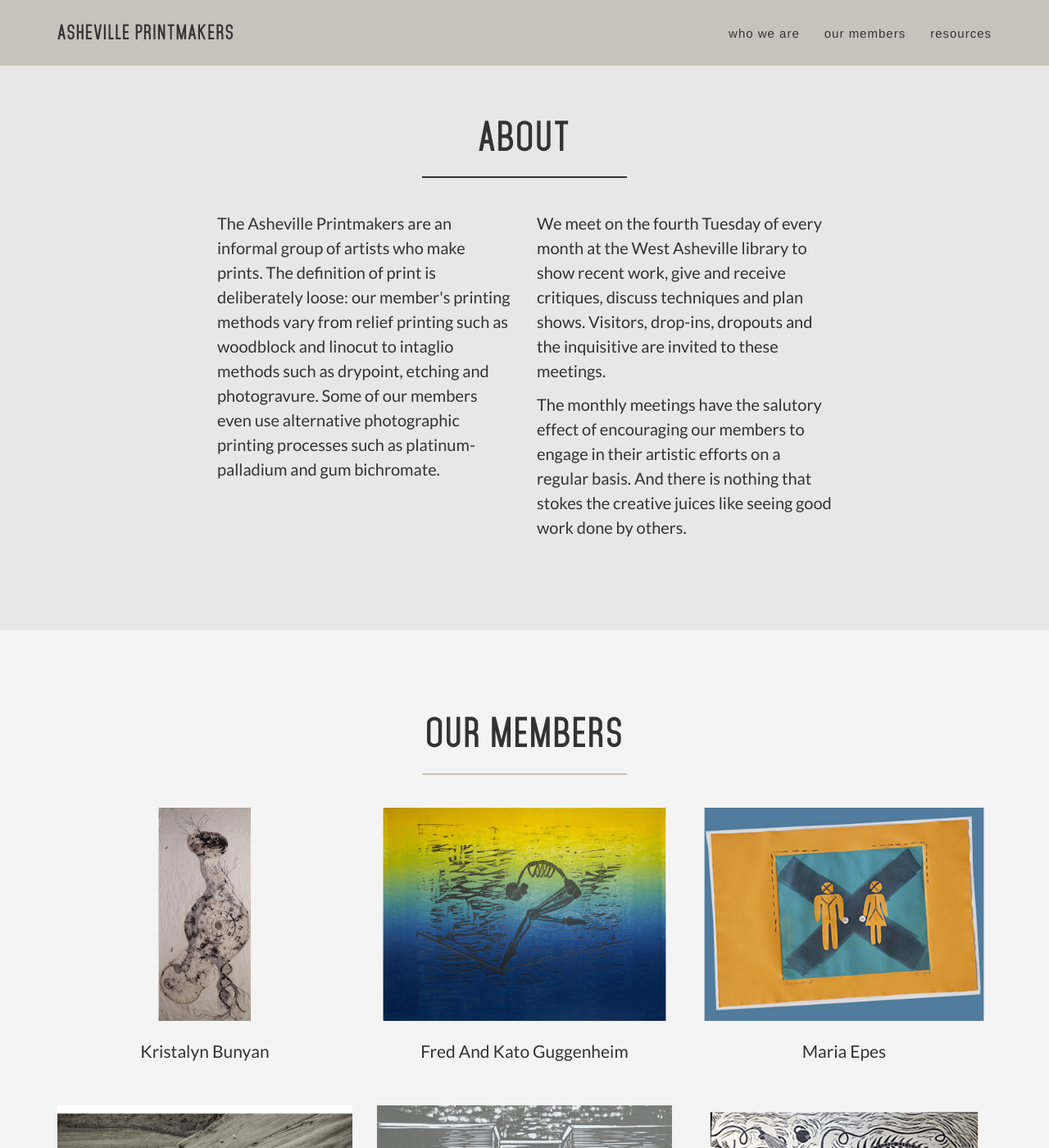
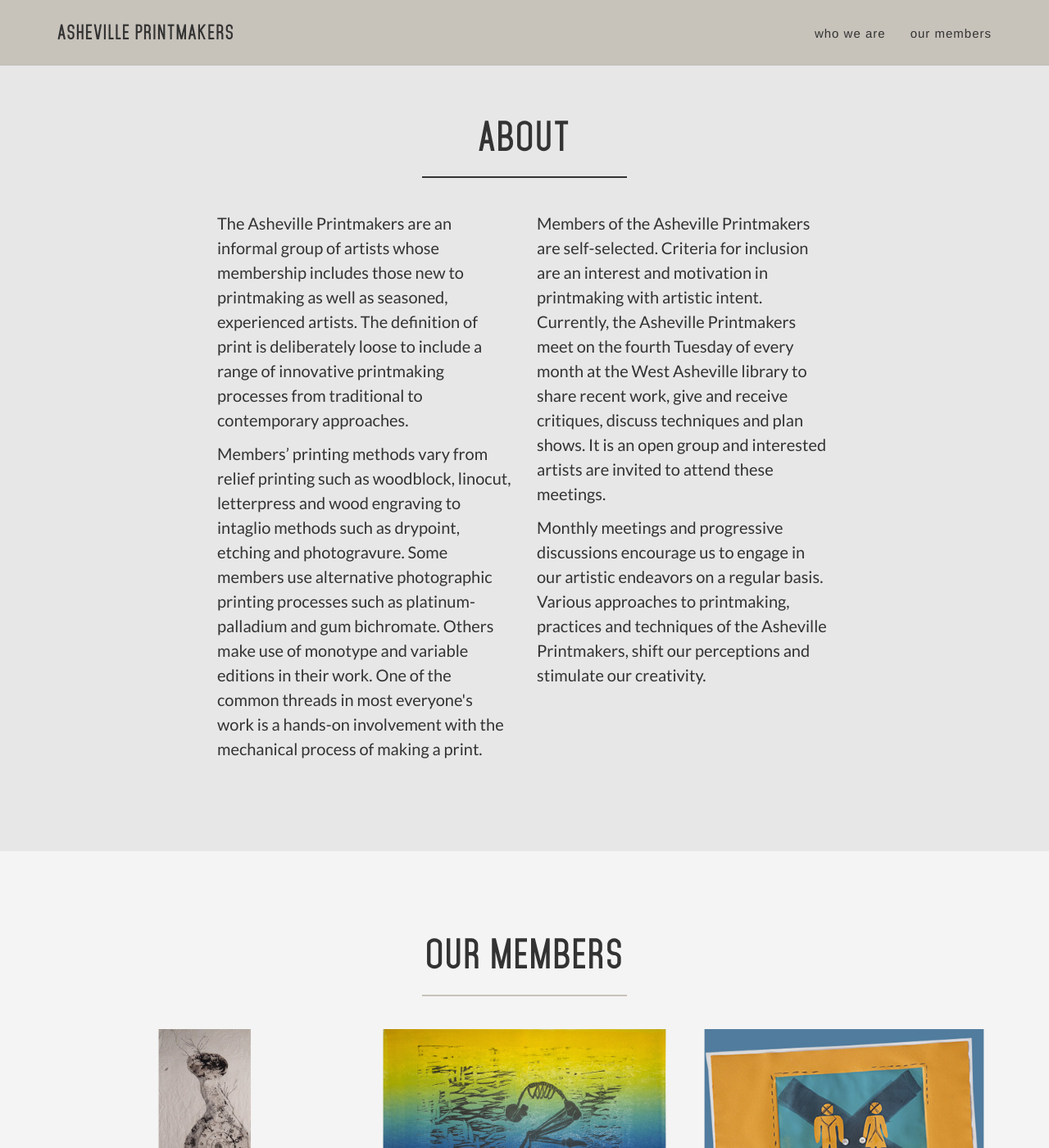
Before and after one commit to clayh53/avl_printmakers, a Jekyll site: the page built from index.html, in a window 1280 px wide and 1400 px high, scrolled down 702 px. Shown: the whole window at 82% size. Built offline with Jekyll 4.4.1, drawn with Linux system fonts in a browser that asks for light colours; some of the changed text lies outside the part shown.

Commit message:
Removed resources section and expanded about section

```diff
--- a/_includes/about.html
+++ b/_includes/about.html
@@ -9,11 +9,17 @@
             </div>
             <div class="row">
                 <div class="col-lg-4 col-lg-offset-2">
-                    <p>The Asheville Printmakers are an informal group of artists who make prints. The definition of print is deliberately loose: our member's printing methods vary from relief printing such as woodblock and linocut to intaglio methods such as drypoint, etching and photogravure. Some of our members even use alternative photographic printing processes such as platinum-palladium and gum bichromate.</p>
+                    <p>The Asheville Printmakers are an informal group of artists whose membership includes those new to printmaking as well as seasoned, experienced artists. The definition of print is deliberately loose to include a range of innovative printmaking processes from traditional to contemporary approaches.</p>
+
+                    <p>Members’ printing methods vary from relief printing such as woodblock, linocut, letterpress and wood engraving to intaglio methods such as drypoint, etching and photogravure. Some members use alternative photographic printing processes such as platinum-palladium and gum bichromate. Others make use of monotype and variable editions in their work. One of the common threads in most everyone's work is a hands-on involvement with the mechanical process of making a print.</p>
+
+
+
                 </div>
                 <div class="col-lg-4">
-                    <p>We meet on the fourth Tuesday of every month at the West Asheville library to show recent work, give and receive critiques, discuss techniques and plan shows. Visitors, drop-ins, dropouts and the inquisitive are invited to these meetings.</p>
-                    <p>The monthly meetings have the salutory effect of encouraging our members to engage in their artistic efforts on a regular basis. And there is nothing that stokes the creative juices like seeing good work done by others.</p>
+                    <p>Members of the Asheville Printmakers are self-selected. Criteria for inclusion are an interest and motivation in printmaking with artistic intent. Currently, the Asheville Printmakers meet on the fourth Tuesday of every month at the West Asheville library to share recent work, give and receive critiques, discuss techniques and plan shows. It is an open group and interested artists are invited to attend these meetings.</p>
+
+                    <p>Monthly meetings and progressive discussions encourage us to engage in our artistic endeavors on a regular basis. Various approaches to printmaking, practices and techniques of the Asheville Printmakers, shift our perceptions and stimulate our creativity.</p>
                 </div>
 
             </div>
--- a/_includes/nav.html
+++ b/_includes/nav.html
@@ -25,10 +25,11 @@
                     <li class="page-scroll">
                         <a href="#portfolio">our members</a>
                     </li>
+                    <!--
                     <li class="page-scroll">
                         <a href="#resources">resources</a>
                     </li>
-
+                    -->
                 </ul>
             </div>
             <!-- /.navbar-collapse -->
--- a/_layouts/default.html
+++ b/_layouts/default.html
@@ -7,7 +7,7 @@
 
     {% include about.html %}
     {% include portfolio_grid.html %}
-    {% include resources.html %}
+    <!-- {% include resources.html %} -->
 
     {% include footer.html %}
     {% include modals.html %}
```
Also changed, not shown: Gemfile.lock (added).
